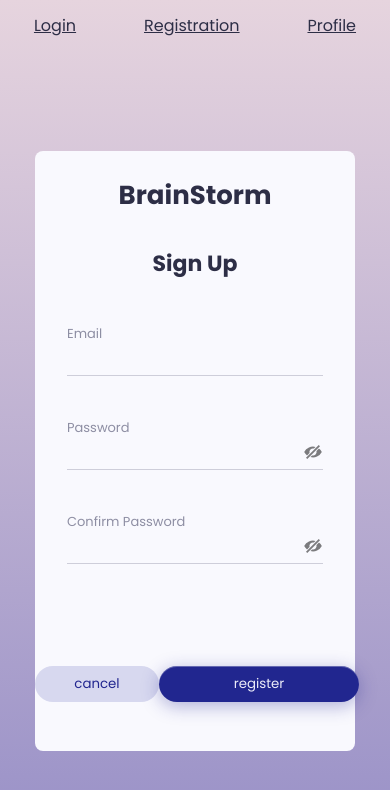
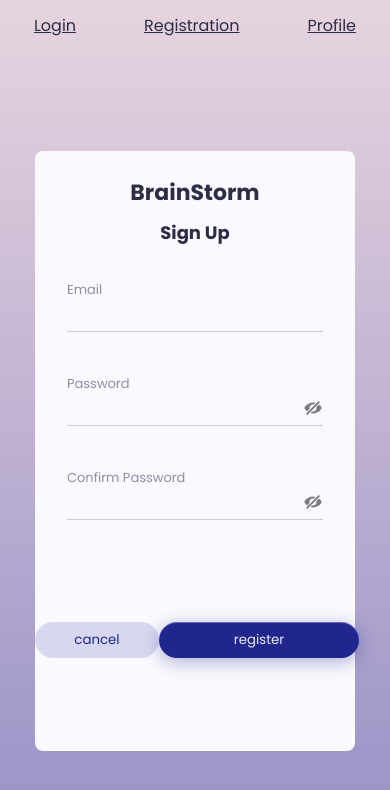
Before and after one commit to SashaPolyanski/BrainStorm, a React (Create React App) app: page /#/registration in a window 390 px wide. Shown: the top 790 px of the page. Built offline with nearby package versions, Linux system fonts and the light colour scheme; no server answers.

Commit message:
add mobile layout for login page and wrapper

```diff
--- a/src/ui/Pages/login/Login.module.scss
+++ b/src/ui/Pages/login/Login.module.scss
@@ -16,6 +16,9 @@
   margin-left: 200px;
   text-decoration: none;
   color: #2D2E46;
+  @media screen and (max-width: 600px) {
+    margin: 0 auto 20px auto;
+  }
 }
 
 .textContainer {
--- a/src/ui/components/title/Title.module.scss
+++ b/src/ui/components/title/Title.module.scss
@@ -3,9 +3,17 @@
   color: #2D2E46;
   margin-bottom: 32px;
   margin-top: 25px;
+  @media screen and (max-width: 600px) {
+  font-size: 22px;
+  margin-bottom: 10px;
+}
 }
 .subTitle {
   color: #2D2E46;
   font-size: 22px;
   margin-bottom: 40px;
+  @media screen and (max-width: 600px) {
+    font-size: 18px;
+    margin-bottom: 30px;
+  }
 }
--- a/src/ui/styles/authWrapper/AuthWrapper.module.scss
+++ b/src/ui/styles/authWrapper/AuthWrapper.module.scss
@@ -5,7 +5,7 @@
   min-height: 95vh;
   &__container {
     width: 413px;
-    max-height: 600px;
+    height: 600px;
     background: #F9F9FE;
     border-radius: 8px;
     text-align: center;
```
Also changed, not shown: 11 other files (tests, documents, lock files or other folders).
